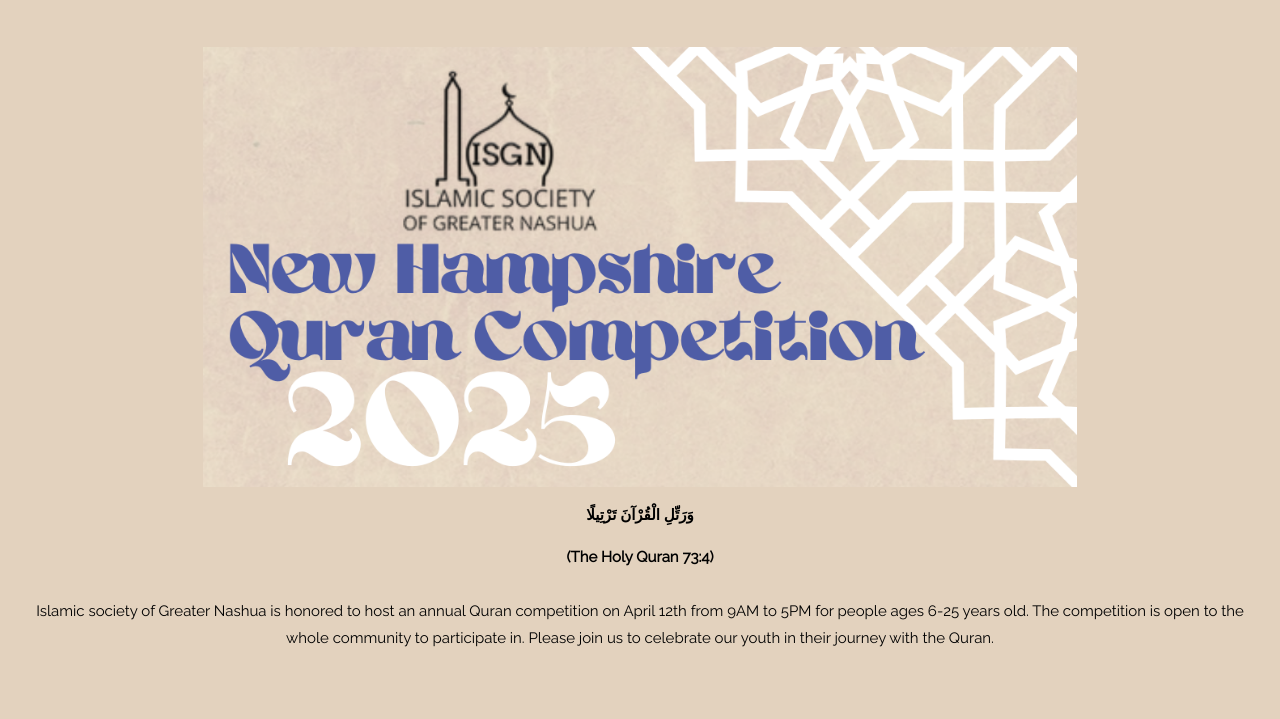
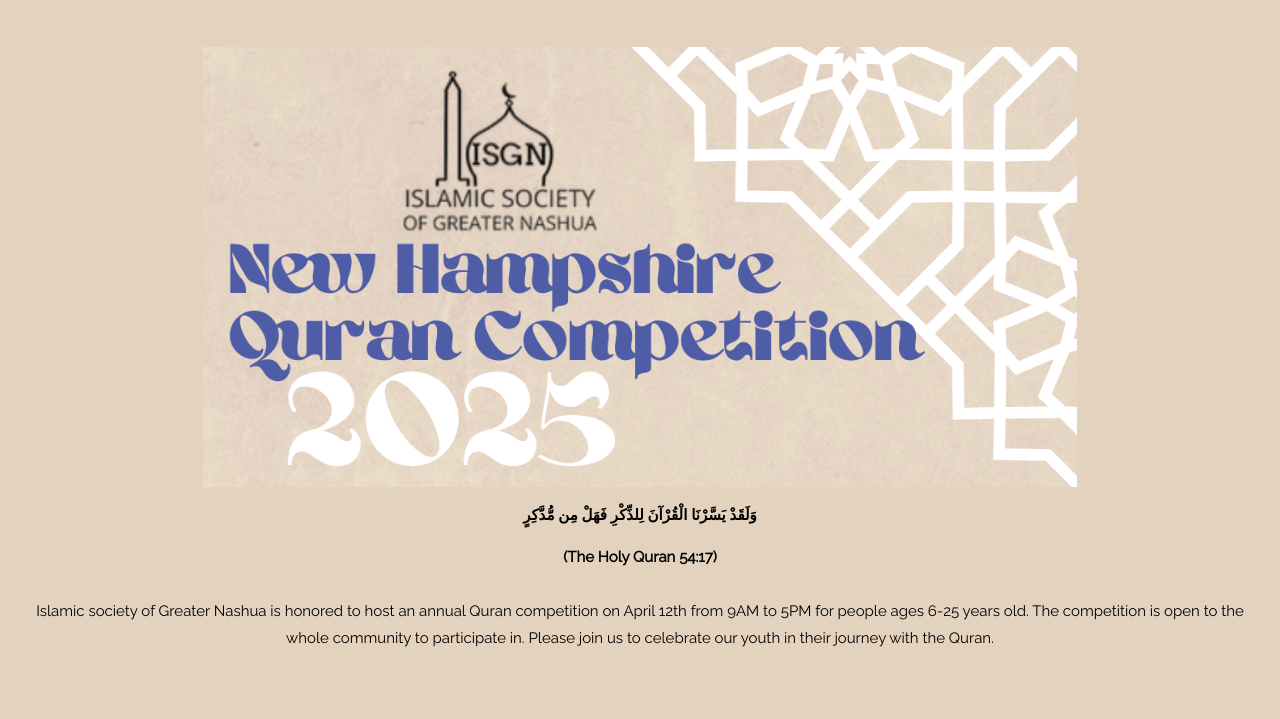
Before and after one commit to awab1433/isgnquran, a plain HTML site: page index.html in a window 1280 px wide. Shown: the part 81-800 px from the top of the page. Drawn offline with nearby package versions, Linux system fonts and the light colour scheme.

Commit message:
Update index.html

```diff
--- a/index.html
+++ b/index.html
@@ -256,7 +256,7 @@
   <br>
     <div class="textwrap w3-center">
       <img src="banner.png">
-      <p class="textwrap w3-center"><strong>وَرَتِّلِ الْقُرْآنَ تَرْتِيلًا<p></p>(The Holy Quran 73:4)</strong><br><br>Islamic society of Greater Nashua is honored to host an annual Quran competition on April 12th from 9AM to 5PM for people ages 6-25 years old. The competition is open to the whole community to participate in. Please join us to celebrate our youth in their journey with the Quran.</p>
+      <p class="textwrap w3-center"><strong>وَلَقَدْ يَسَّرْنَا الْقُرْآنَ لِلذِّكْرِ فَهَلْ مِن مُّدَّكِرٍ<p></p>(The Holy Quran 54:17)</strong><br><br>Islamic society of Greater Nashua is honored to host an annual Quran competition on April 12th from 9AM to 5PM for people ages 6-25 years old. The competition is open to the whole community to participate in. Please join us to celebrate our youth in their journey with the Quran.</p>
     </div>
 
   </div>
```
